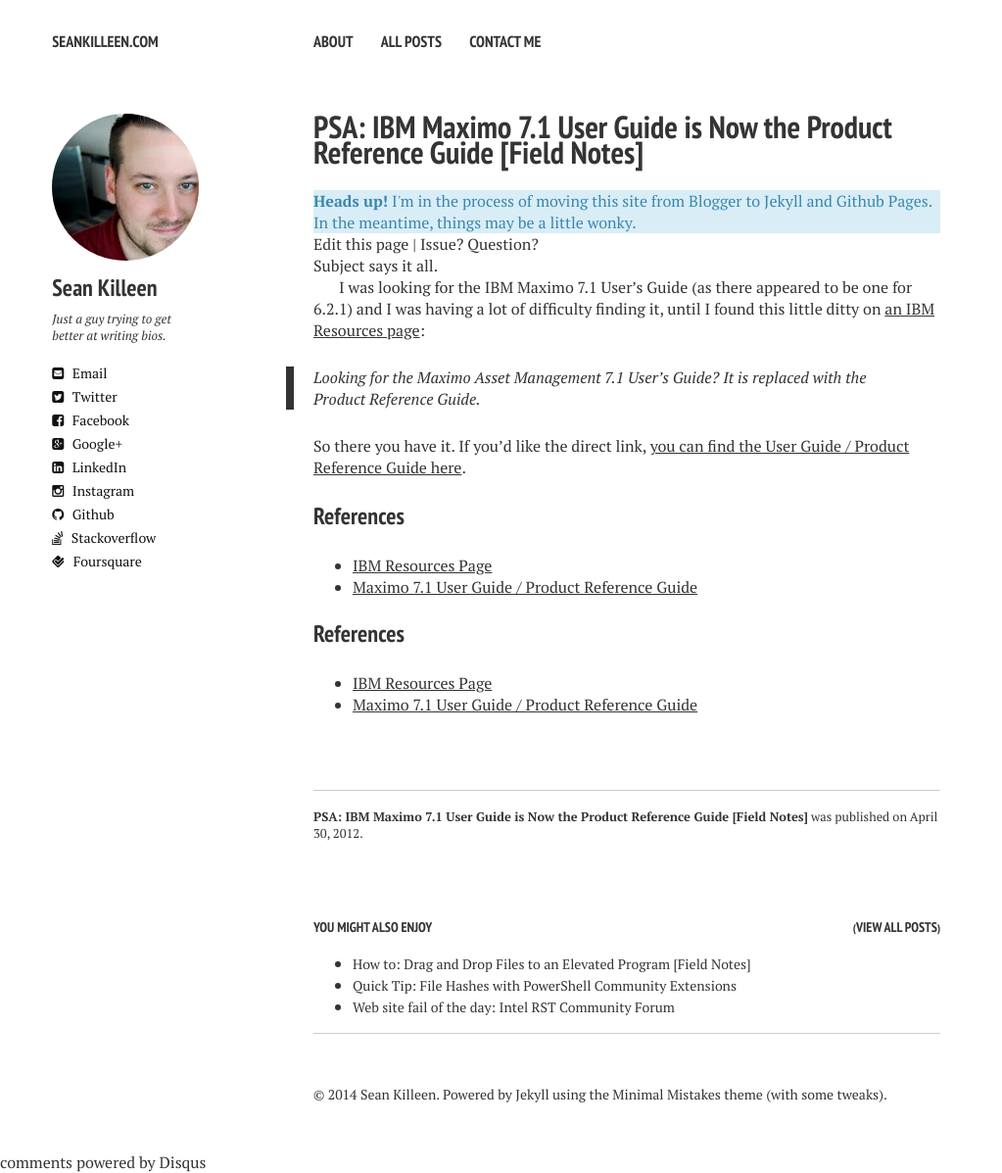
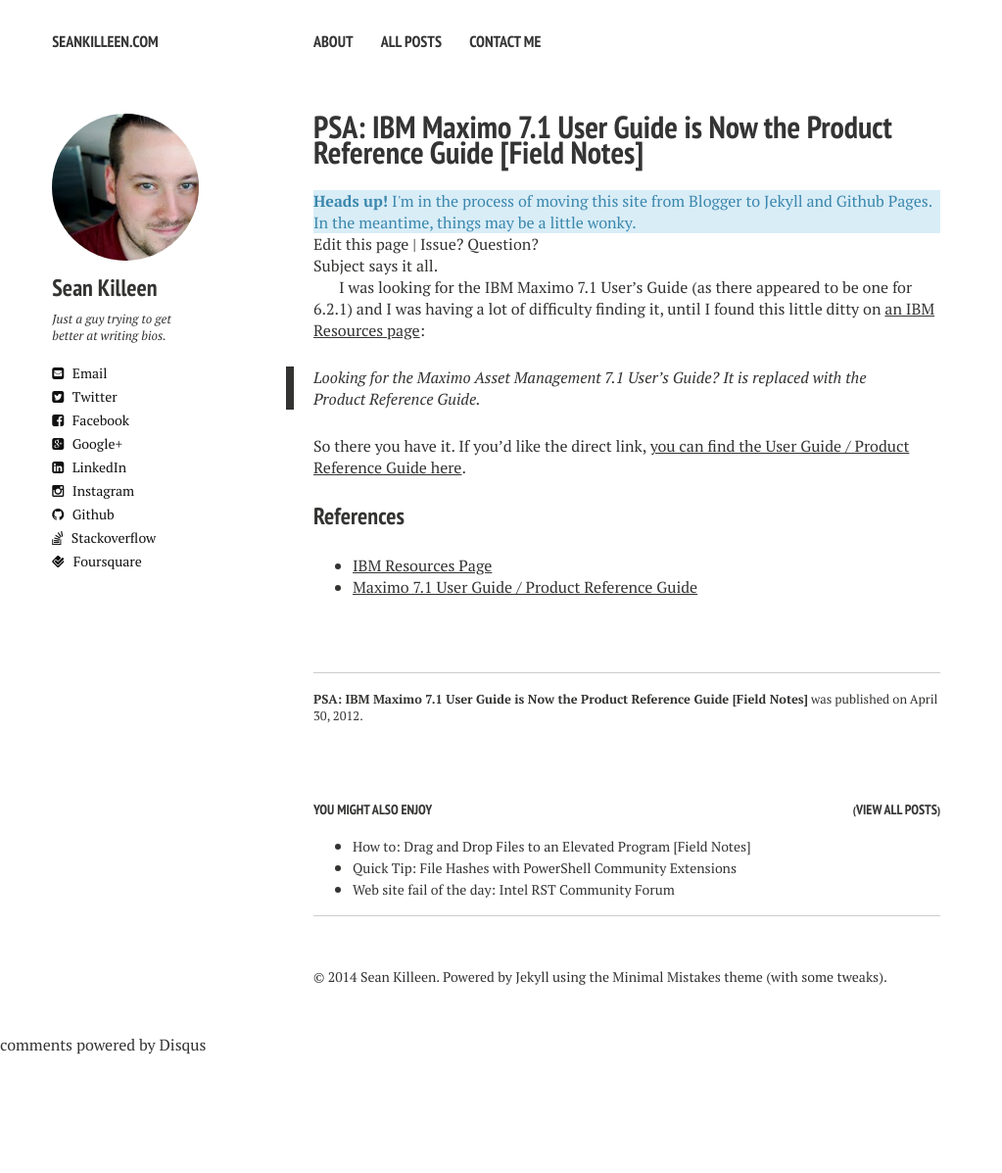
Before and after one commit to SeanKilleen/seankilleen.github.io, a Jekyll site: the page built from _posts/2012-04-30-psa-ibm-maximo-7-1-user-guide-is-now-the-product-reference-guide-field-notes.markdown, in a window 1280 px wide. Shown: the whole page at 98% size, without its empty margins (0-1023 px from the left). Built offline with Jekyll 4.4.1, drawn with Linux system fonts in a browser that asks for light colours; nearby versions of some CDN libraries; comment, search, counter and statistics services are not loaded; after the commit the page ends 1077 px from its top, so only the background shows below that.

Commit message:
Removed duplicate references

```diff
--- a/_posts/2012-04-30-psa-ibm-maximo-7-1-user-guide-is-now-the-product-reference-guide-field-notes.markdown
+++ b/_posts/2012-04-30-psa-ibm-maximo-7-1-user-guide-is-now-the-product-reference-guide-field-notes.markdown
@@ -19,10 +19,6 @@
 
 So there you have it. If you'd like the direct link, [you can find the User Guide / Product Reference Guide here][Max User Guide].
 
-###References
-* [IBM Resources Page]
-* [Maximo 7.1 User Guide / Product Reference Guide][Max User Guide]
-
 [IBM Resources Page]: http://www.ibm.com/developerworks/wikis/display/maximo/Related+Resources
 
 [Max User Guide]: http://publib.boulder.ibm.com/infocenter/tivihelp/v3r1/topic/com.ibm.mam.doc_7.1/pdf/mam71_prod_ref_guide.pdf
```
